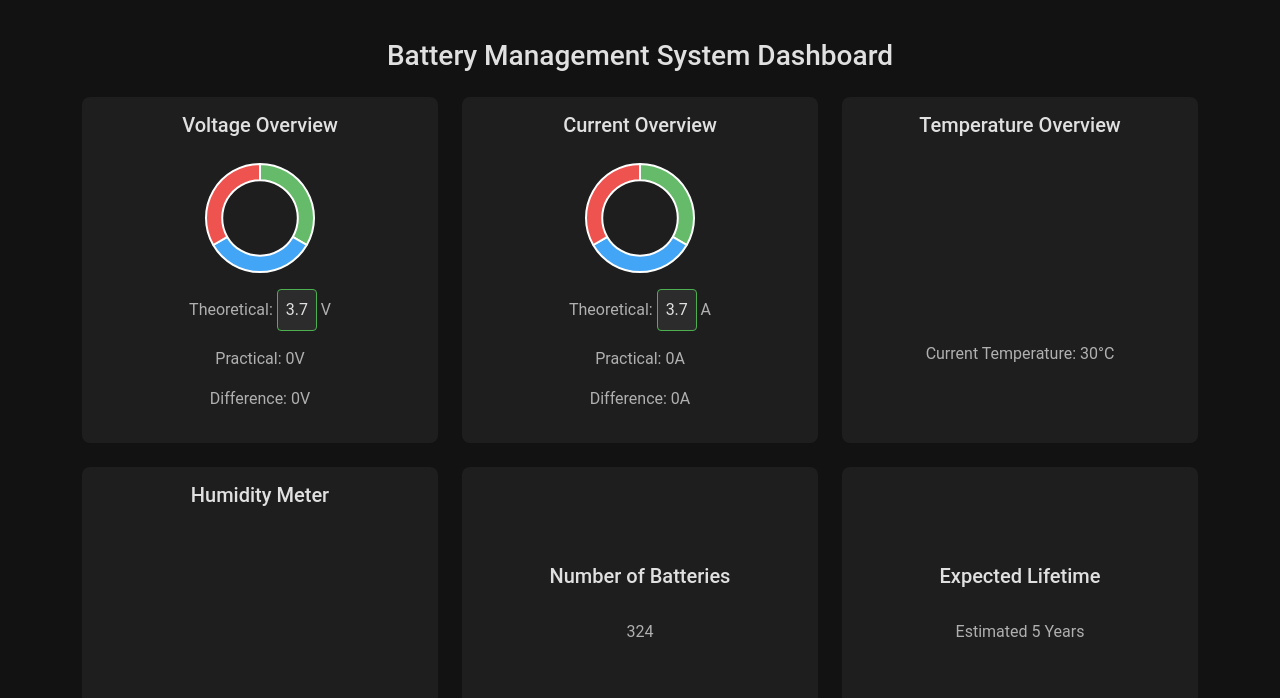
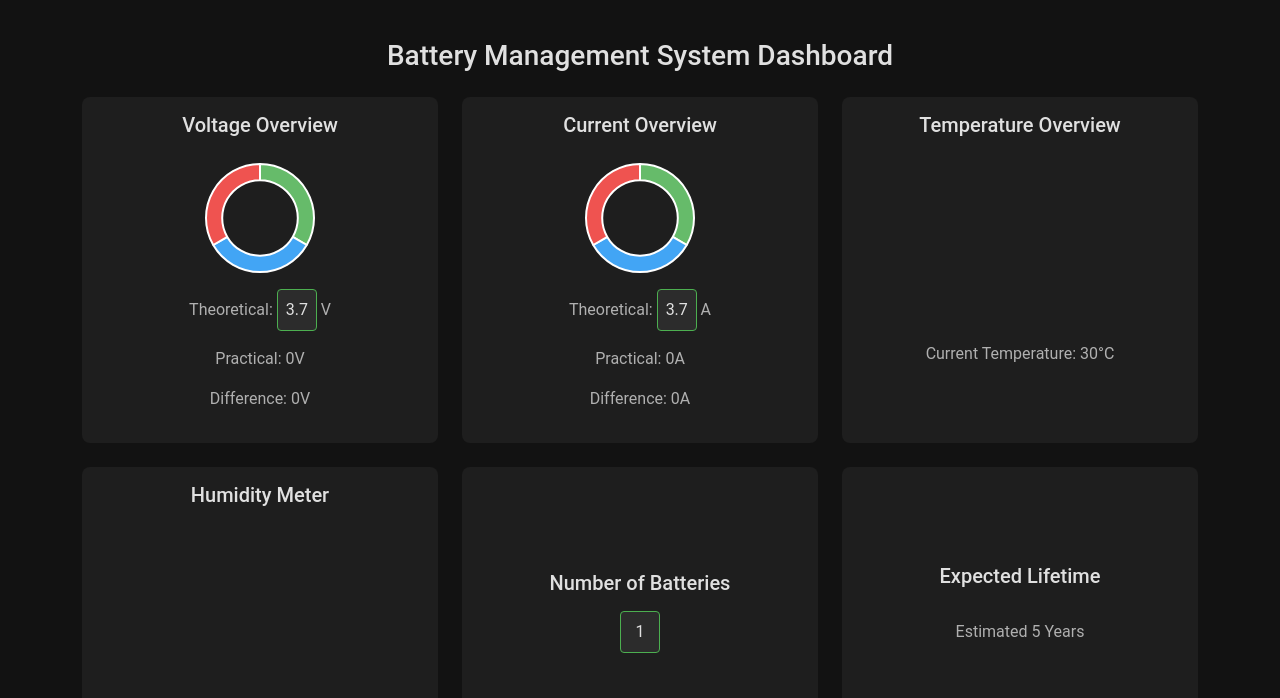
Before and after one commit to mazen-salah/Battery-Management-System, a plain HTML site: page index.html in a window 1280 px wide. Shown: the part 85-783 px from the top of the page. Drawn offline with nearby package versions, Linux system fonts and the light colour scheme; no server answers; a script that the page names is missing.

Commit message:
Update voltage and current display formatting; add battery input field

```diff
--- a/index.html
+++ b/index.html
@@ -51,7 +51,8 @@
                   id="theoretical-voltage"
                   value="3.7"
                   step="0.1"
-                /> V
+                />
+                V
               </p>
               <p>Practical: <span id="practical-voltage">0V</span></p>
               <p>Difference: <span id="voltage-difference">0V</span></p>
@@ -74,7 +75,8 @@
                   id="theoretical-current"
                   value="3.7"
                   step="0.1"
-                /> A
+                />
+                A
               </p>
               <p>Practical: <span id="practical-current">0A</span></p>
               <p>Difference: <span id="current-difference">0A</span></p>
@@ -112,7 +114,12 @@
             class="card h-100 text-center d-flex align-items-center justify-content-center p-3"
           >
             <h4>Number of Batteries</h4>
-            <p class="mt-3">324</p>
+            <input
+              type="number"
+              id="number-of-batteries"
+              value="1"
+              min="1"
+            />
           </div>
         </div>
 
--- a/styles.css
+++ b/styles.css
@@ -115,6 +115,7 @@ input[type="number"] {
   border-radius: 4px; /* Slightly rounded corners */
   padding: 0.5rem; /* Padding inside input */
   width: 40px; /* Set a fixed width for consistency */
+  text-align: center; /* Center the text */
 }
 
 input[type="number"]::-webkit-inner-spin-button,
```
